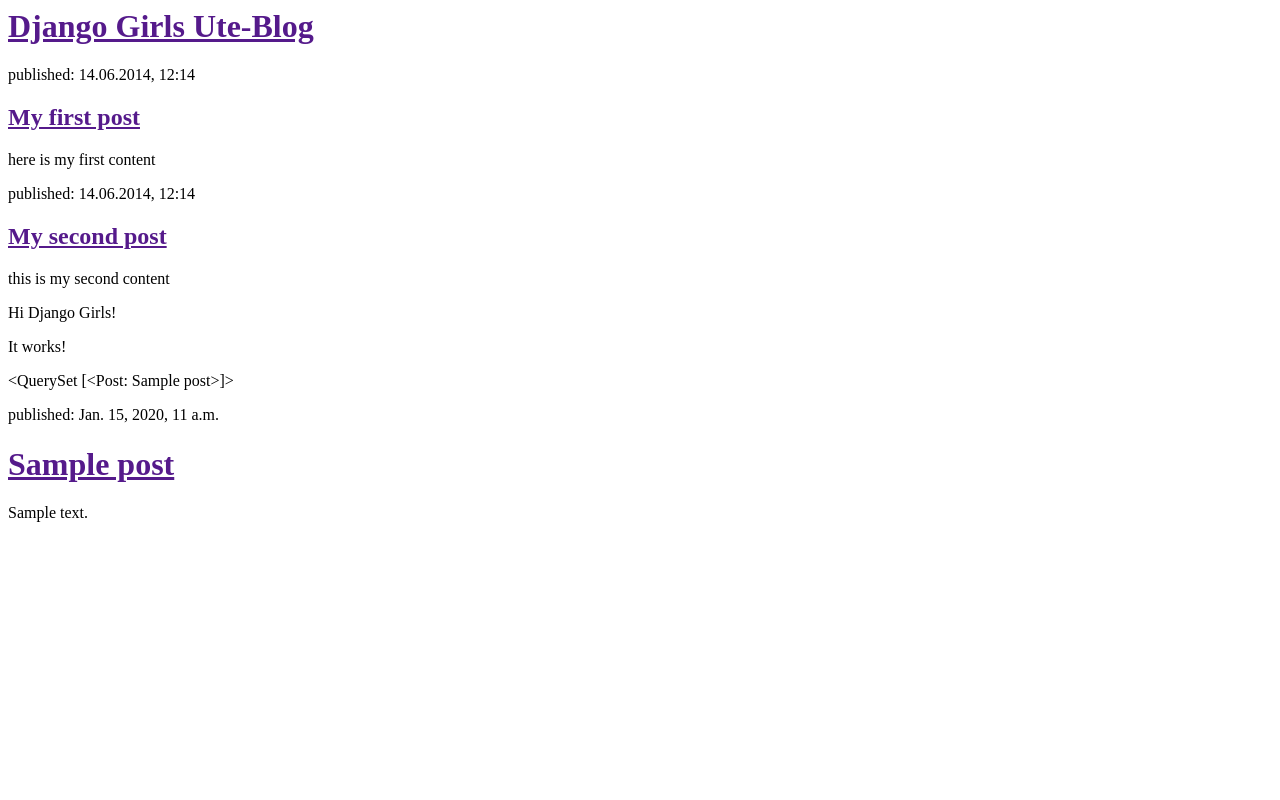
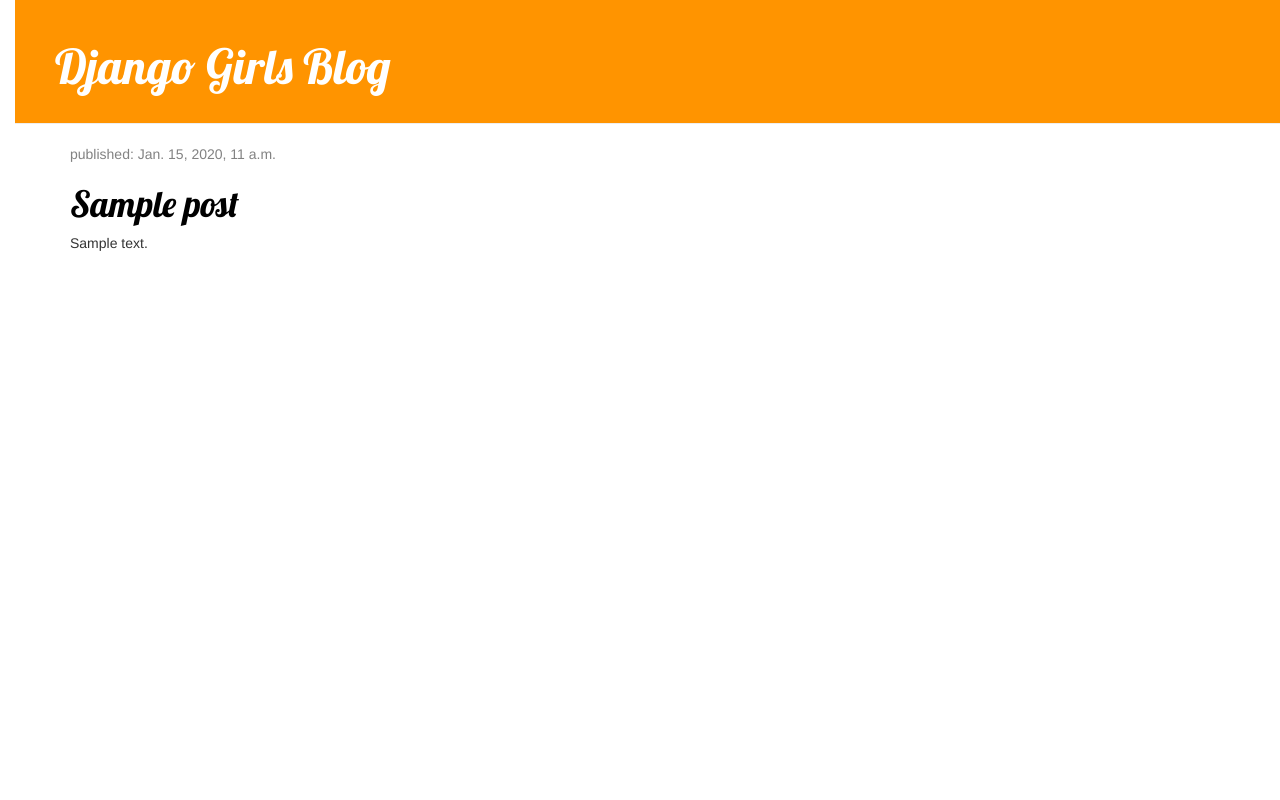
Before and after one commit to UteKoytek/my-first-blog, a Django app: template blog/templates/blog/post_list.html in a window 1280 px wide. Run offline with Django 3.2, Linux system fonts and the light colour scheme; the template is opened without the code that fills it: values that come from a table or form of the project are taken from there, others are empty; tables that the repository leaves empty hold one stand-in row (values such as "Sample post"); some libraries are stand-ins or nearby versions.

Commit message:
Added view an template for detailed blog post as well as CSS for the site!

```diff
--- /dev/null
+++ b/blog/static/css/blog.css
@@ -0,0 +1,53 @@
+h1 a {
+    color: #FCA205;
+    font-family: 'Lobster';
+}
+body {
+    padding-left: 15px;
+}
+.page-header {
+    background-color: #ff9400;
+    margin-top: 0;
+    padding: 20px 20px 20px 40px;
+}
+
+.page-header h1, .page-header h1 a, .page-header h1 a:visited, .page-header h1 a:active {
+    color: #ffffff;
+    font-size: 36pt;
+    text-decoration: none;
+}
+
+.content {
+    margin-left: 40px;
+}
+
+h1, h2, h3, h4 {
+    font-family: 'Lobster', cursive;
+}
+
+.date {
+    color:  #828282;
+}
+
+.save {
+    float: right;
+}
+
+.post-form textarea, .post-form input {
+    width: 100%;
+}
+
+.top-menu, .top-menu:hover, .top-menu:visited {
+    color: #ffffff;
+    float: right;
+    font-size: 26pt;
+    margin-right: 20px;
+}
+
+.post {
+    margin-bottom: 70px;
+}
+
+.post h1 a, .post h1 a:visited {
+    color: #000000;
+}
--- /dev/null
+++ b/blog/templates/blog/base.html
@@ -0,0 +1,25 @@
+{% load staticfiles %}
+<html>
+    <head>
+        <title>Django Girls Base blog</title>
+	<link rel="stylesheet" href="//maxcdn.bootstrapcdn.com/bootstrap/3.2.0/css/bootstrap.min.css">
+	<link rel="stylesheet" href="//maxcdn.bootstrapcdn.com/bootstrap/3.2.0/css/bootstrap-theme.min.css">
+	<link href="//fonts.googleapis.com/css?family=Lobster&subset=latin,latin-ext" rel="stylesheet" type="text/css">
+	<link rel="stylesheet" href="{% static 'css/blog.css' %}">
+
+    </head>
+
+   <body>
+    <div class="page-header">
+        <h1><a href="/">Django Girls Blog</a></h1>
+    </div>
+    <div class="content container">
+        <div class="row">
+            <div class="col-md-8">
+            {% block content %}
+            {% endblock %}
+            </div>
+        </div>
+    </div>
+</body>
+</html>
--- a/blog/templates/blog/post_list.html
+++ b/blog/templates/blog/post_list.html
@@ -1,37 +1,12 @@
-<html>
-    <head>
-        <title>Ute's blog</title>
-    </head>
-
-    <body>
-        <div>
-            <h1><a href="">Django Girls Ute-Blog</a></h1>
-        </div>
-
-        <div>
-            <p>published: 14.06.2014, 12:14</p>
-            <h2><a href="">My first post</a></h2>
-            <p>here is my first content</p>
-        </div>
-
-        <div>
-            <p>published: 14.06.2014, 12:14</p>
-            <h2><a href="">My second post</a></h2>
-            <p>this is my second content</p>
-        </div>
-        <div>
-            <p>Hi Django Girls!</p>
-            <p>It works!</p>
-        </div>
-        {{posts}}
-        {% for post in posts %}
-        <div>
-            <p>published: {{ post.published_date }}</p>
-            <h1><a href="">{{ post.title }}</a></h1>
-            <p>{{ post.text|linebreaksbr }}</p>
-        </div>
-       {% endfor %}
-
-    </body>
-
-</html>
+{%extends 'blog/base.html' %}
+	{% block content %}
+            {% for post in posts %}
+                <div class="post">
+                    <div class="date">
+                        <p>published: {{ post.published_date }}</p>
+                    </div>
+                    <h1><a href="{% url 'post_detail' pk=post.pk %}">{{ post.title }}</a></h1>
+                    <p>{{ post.text|linebreaksbr }}</p>
+                </div>
+            {% endfor %}
+	{% endblock %}
--- a/blog/urls.py
+++ b/blog/urls.py
@@ -2,5 +2,6 @@ from django.conf.urls import url
 from . import views
 
 urlpatterns = [
-    url(r'^$', views.post_list, name='post_list'),
+#     url(r'^$', views.post_list, name='post_list'),
+    url(r'^post/(?P<pk>\d+)/$', views.post_detail, name='post_detail'),
 ]
```
Also changed, not shown: blog/templates/blog/post_detail.html (added, +13 -0 lines), blog/views.py (+9 -4 lines).
